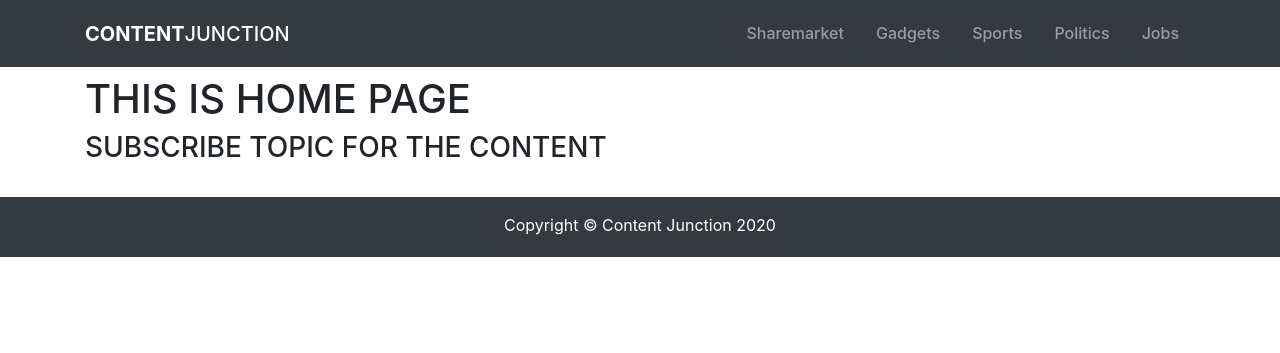
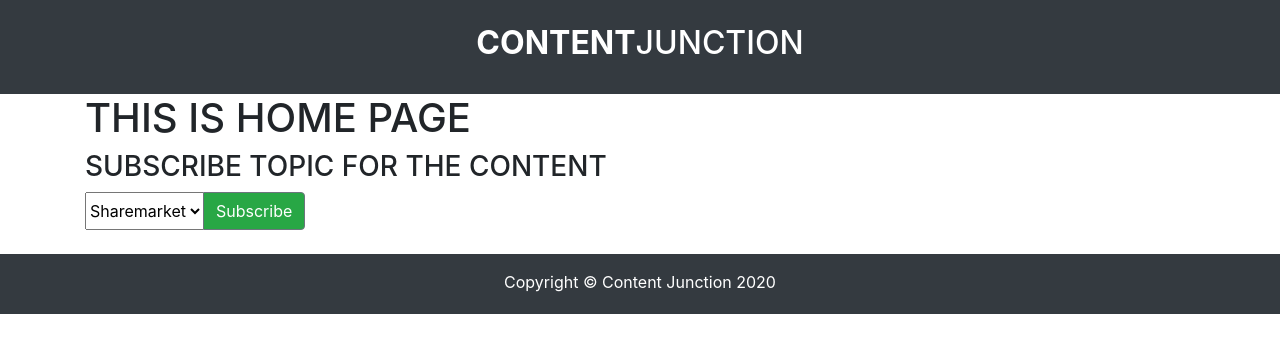
Before and after one commit to Aashish97/content_aggregator, a Django app: page / in a window 1280 px wide. Shown: the top 353 px of the page. Run offline with Django 3.2, Linux system fonts and the light colour scheme; some libraries are stand-ins or nearby versions.

Commit message:
Added subscription

```diff
--- a/contenthub/templates/index.html
+++ b/contenthub/templates/index.html
@@ -1,34 +1,23 @@
 {% extends 'base.html' %}
 {% block content %}
 <div class="container">
-  <div class="row row-cols-1 row-cols-md-3">
-  {% if data %}
-    {% for info in data %}
-    {% for every_data in info %}
-    <div class="col mb-4">
-      <div class="card">
-        <img src="{{every_data.1}}" class="card-img-top" alt="..." />
-        <div class="card-body">
-          <h5 class="card-title">{{every_data.0}}</h5>
-          {% if every_data.3 %}
-            <p>{{every_data.3}}</p>
-          {% endif %}
-          <button
-            type="button"
-            class="btn btn-info"
-            onclick="window.location='{{info.2}}';"
-          >
-            Readmore
-          </button>
+    <h1>THIS IS HOME PAGE</h1>
+    <h3>SUBSCRIBE TOPIC FOR THE CONTENT</h3>
+    <form action="{% url 'contents' %}" method="POST">
+        <div class="input-group">
+            {% csrf_token %}
+            <select class="select" id="inputGroupSelect04" name="dropdown">
+                <option selected value="Sharemarket">Sharemarket</option>
+                <option value="Gadgets">Gadgets</option>
+                <option value="Sports">Sports</option>
+                <option value="Politics">Politics</option>
+                <option value="Jobs">Jobs</option>
+            </select>
+            <div class="input-group-append">
+                <button class="btn btn-outline-secondary bg-success text-white" type="submit">Subscribe</button>
+            </div>
         </div>
-      </div>
-    </div>
-    {% endfor %}
-    {% endfor %}
-{% endif %}
-  </div>
-<h1>THIS IS HOME PAGE</h1>
-<h3>SUBSCRIBE TOPIC FOR THE CONTENT</h3>
+    </form>
 </div>
 <br />
 {% endblock %}
--- a/contenthub/urls.py
+++ b/contenthub/urls.py
@@ -3,9 +3,5 @@ from . import views
 
 urlpatterns = [
     path('', views.hompage, name='homepage'),
-    path('sharemarket/', views.sharemarket, name='share'),
-    path('politics/', views.politics, name='politics'),
-    path('gadgets/', views.gadgets, name='gadgets'),
-    path('sports/', views.sports, name='sports'),
-    path('jobs/', views.jobs, name='jobs'),
+    path('contents/', views.contents, name='contents'),
 ]
--- a/contenthub/views.py
+++ b/contenthub/views.py
@@ -16,84 +16,82 @@ from bs4 import BeautifulSoup
 
 sites = [
     "https://www.sharesansar.com/category/latest",
-    "https://kathmandupost.com/politics",
     "https://www.gsmarena.com/news.php3",
     "https://kathmandupost.com/sports",
+    "https://kathmandupost.com/politics",
     "https://merojob.com/search/",
     ]
 
-home_data = []
+def hompage(request):
+    return render(request, 'index.html',{})
 
-def sharemarket(request):
-    doc = requests.get(sites[0])
-    soup = BeautifulSoup(doc.content, "html5lib")
-    data = []
-    blocks = soup.find_all('div', {'class':'featured-news-list'})
-    for block in blocks:
-        headline = block.findChildren()[5].text
-        image = block.findChildren()[2].get('src')
-        readmore = block.findChildren()[1].get('href')
-        data.append([headline, image, readmore])
-    home_data.append(data)
-    return render(request, './../templates/contents.html', {"data": data})
 
-def politics(request):
-    doc = requests.get(sites[1])
-    soup = BeautifulSoup(doc.content, "html5lib")
-    data = []
-    blocks = soup.find_all('article', {'class':'article-image'})
-    for block in blocks:
-        headline = block.findChildren()[5].text
-        image_src = block.findChildren()[3].get('data-src')
-        image = re.split('[=|&]', image_src)[1]
-        readmore ="https://kathmandupost.com" + block.findChildren()[2].get('href')
-        data.append([headline, image, readmore])
-    home_data.append(data)
-    return render(request, './../templates/contents.html', {"data": data})
+def contents(request):
+    if request.method == "POST":
+        content = request.POST["dropdown"]
 
-def gadgets(request):
-    doc = requests.get(sites[2])
-    soup = BeautifulSoup(doc.content, "html5lib")
-    data = []
-    blocks = soup.find_all('div', {'class':'news-item'})
-    for block in blocks:
-        headline = block.findChildren()[4].text
-        image = block.findChildren()[2].get('src')
-        readmore ="https://www.gsmarena.com/" + block.findChildren()[1].get('href')
-        data.append([headline, image, readmore])
-    home_data.append(data)
-    return render(request, './../templates/contents.html', {"data": data})
+        if content == "Sharemarket":
+            doc = requests.get(sites[0])
+            soup = BeautifulSoup(doc.content, "html5lib")
+            data = []
+            blocks = soup.find_all('div', {'class':'featured-news-list'})
+            for block in blocks:
+                headline = block.findChildren()[5].text
+                image = block.findChildren()[2].get('src')
+                readmore = block.findChildren()[1].get('href')
+                data.append([headline, image, readmore])
+            return render(request, './../templates/contents.html', {"data": data, "content": content })
 
-def sports(request):
-    doc = requests.get(sites[3])
-    soup = BeautifulSoup(doc.content, "html5lib")
-    data = []
-    blocks = soup.find_all('article', {'class':'article-image'})
-    for block in blocks:
-        headline = block.findChildren()[5].text
-        image_src = block.findChildren()[3].get('data-src')
-        image = re.split('[=|&]', image_src)[1]
-        readmore ="https://kathmandupost.com" + block.findChildren()[2].get('href')
-        data.append([headline, image, readmore])
-    home_data.append(data)
-    return render(request, './../templates/contents.html', {"data": data})
+        elif content == "Gadgets":
+            doc = requests.get(sites[1])
+            soup = BeautifulSoup(doc.content, "html5lib")
+            data = []
+            blocks = soup.find_all('div', {'class':'news-item'})
+            for block in blocks:
+                headline = block.findChildren()[4].text
+                image = block.findChildren()[2].get('src')
+                readmore ="https://www.gsmarena.com/" + block.findChildren()[1].get('href')
+                data.append([headline, image, readmore])
+            return render(request, './../templates/contents.html', {"data": data, "content": content })
 
-def jobs(request):
-    doc = requests.get(sites[4])
-    soup = BeautifulSoup(doc.content, "html5lib")
-    data = []
-    blocks = soup.find_all('div', {'class':'hover-shadow'})
-    for block in blocks:
-        readmore ="https://merojob.com" +   block.findChildren()[4].find('a').get('href')
-        headline = block.findChildren()[4].find('h1').text
-        organization = block.findChildren()[5].find('meta').get('content')
-        skills = block.findChildren()[28].text
-        image ="https://merojob.com" +  block.findChildren()[5].find('img').get('src')
-        raw_body = organization + " (" + skills + ")"
-        body = re.sub(' +', ' ', raw_body)
-        data.append([headline, image, readmore, body])
-    home_data.append(data)
-    return render(request, './../templates/contents.html', {"data": data})
+        if content == "Sports":
+            doc = requests.get(sites[2])
+            soup = BeautifulSoup(doc.content, "html5lib")
+            data = []
+            blocks = soup.find_all('article', {'class':'article-image'})
+            for block in blocks:
+                headline = block.findChildren()[5].text
+                image_src = block.findChildren()[3].get('data-src')
+                image = re.split('[=|&]', image_src)[1]
+                readmore ="https://kathmandupost.com" + block.findChildren()[2].get('href')
+                data.append([headline, image, readmore])
+            return render(request, './../templates/contents.html', {"data": data, "content": content })
 
-def hompage(request):
-    return render(request, 'index.html',{"data": home_data})
+        elif content == "Politics":
+            doc = requests.get(sites[3])
+            soup = BeautifulSoup(doc.content, "html5lib")
+            data = []
+            blocks = soup.find_all('article', {'class':'article-image'})
+            for block in blocks:
+                headline = block.findChildren()[5].text
+                image_src = block.findChildren()[3].get('data-src')
+                image = re.split('[=|&]', image_src)[1]
+                readmore ="https://kathmandupost.com" + block.findChildren()[2].get('href')
+                data.append([headline, image, readmore])
+            return render(request, './../templates/contents.html', {"data": data, "content": content })
+
+        else:
+            doc = requests.get(sites[4])
+            soup = BeautifulSoup(doc.content, "html5lib")
+            data = []
+            blocks = soup.find_all('div', {'class':'hover-shadow'})
+            for block in blocks:
+                readmore ="https://merojob.com" +   block.findChildren()[4].find('a').get('href')
+                headline = block.findChildren()[4].find('h1').text
+                organization = block.findChildren()[5].find('meta').get('content')
+                skills = block.findChildren()[28].text
+                image ="https://merojob.com" +  block.findChildren()[5].find('img').get('src')
+                raw_body = organization + " (" + skills + ")"
+                body = re.sub(' +', ' ', raw_body)
+                data.append([headline, image, readmore, body])
+            return render(request, './../templates/contents.html', {"data": data, "content": content })
--- a/templates/base.html
+++ b/templates/base.html
@@ -1,71 +1,32 @@
 <!DOCTYPE html>
 <html lang="en">
+
 <head>
     <meta charset="UTF-8" />
     <meta name="viewport" content="width=device-width, initial-scale=1.0" />
     <title>Content Aggregator</title>
 
     <!-- Bootstrap core CSS -->
-    <link
-      rel="stylesheet"
-      href="https://stackpath.bootstrapcdn.com/bootstrap/4.5.0/css/bootstrap.min.css"
-      integrity="sha384-9aIt2nRpC12Uk9gS9baDl411NQApFmC26EwAOH8WgZl5MYYxFfc+NcPb1dKGj7Sk"
-      crossorigin="anonymous"
-    />
+    <link rel="stylesheet" href="https://stackpath.bootstrapcdn.com/bootstrap/4.5.0/css/bootstrap.min.css"
+        integrity="sha384-9aIt2nRpC12Uk9gS9baDl411NQApFmC26EwAOH8WgZl5MYYxFfc+NcPb1dKGj7Sk" crossorigin="anonymous" />
 </head>
 
 <body>
     <header>
-      <!-- navbar of the website begins -->
-      <nav class="navbar navbar-expand-lg navbar-dark bg-dark h6 pt-3 pb-3">
-        <div class="container">
-          <!-- the link mention in below href links to the homepage through the urls.py of the product app -->
-          <a class="navbar-brand" href="{% url 'homepage' %}"
-            ><b>CONTENT</b>JUNCTION</a
-          >
-          <button
-            class="navbar-toggler"
-            type="button"
-            data-toggle="collapse"
-            data-target="#navbarSupportedContent"
-            aria-controls="navbarSupportedContent"
-            aria-expanded="false"
-            aria-label="Toggle navigation"
-          >
-            <span class="navbar-toggler-icon"></span>
-          </button>
-
-          <div class="collapse navbar-collapse" id="navbarSupportedContent">
-            <ul class="navbar-nav ml-auto">
-              <li class="nav-item px-2">
-                <a class="nav-link" href="{% url 'share' %}">Sharemarket</a>
-              </li>
-              <li class="nav-item px-2">
-                <a class="nav-link" href="{% url 'gadgets' %}">Gadgets</a>
-              </li>
-              <li class="nav-item px-2">
-                <a class="nav-link" href="{% url 'sports' %}">Sports</a>
-              </li>
-              <li class="nav-item px-2">
-                <a class="nav-link" href="{% url 'politics' %}">Politics</a>
-              </li>
-              <li class="nav-item px-2">
-                <a class="nav-link" href="{% url 'jobs' %}">Jobs</a>
-              </li>
-            </ul>
-          </div>
-        </div>
-      </nav>
+        <section class="bg-dark text-center text-white p-3 d-flex justify-content-around">
+            <a href="{% url 'homepage' %}" class="nav-link text-white">
+                <h2><b>CONTENT</b>JUNCTION</h2>
+            </a>
+        </section>
     </header>
 
     {% block content %} {% endblock %}
 
     <footer>
-      <section
-        class="bg-dark text-center text-white pt-3 d-flex justify-content-around pb-1"
-      >
+        <section class="bg-dark text-center text-white pt-3 d-flex justify-content-around pb-1">
             <p>Copyright &copy; Content Junction {% now "Y" %}</p>
         </section>
     </footer>
 </body>
+
 </html>
```
Also changed, not shown: templates/contents.html (+4 -4 lines). Lines whose indentation alone changed are shown as unchanged.
